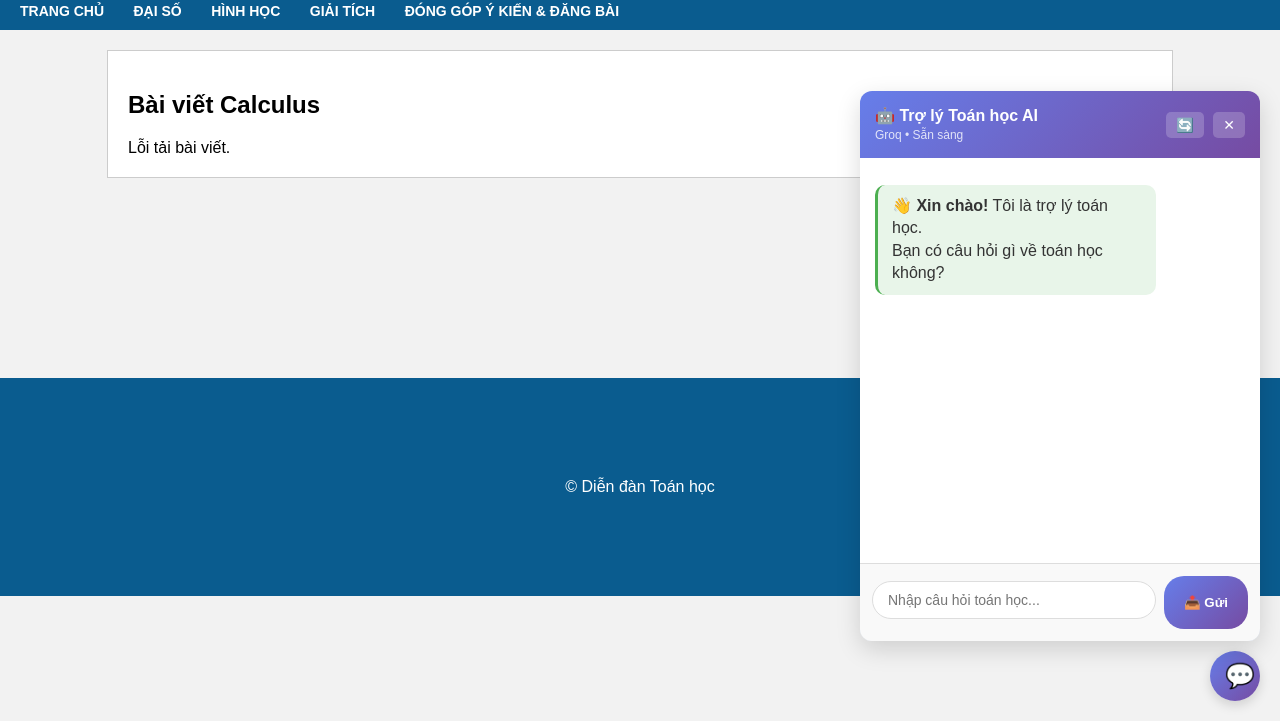
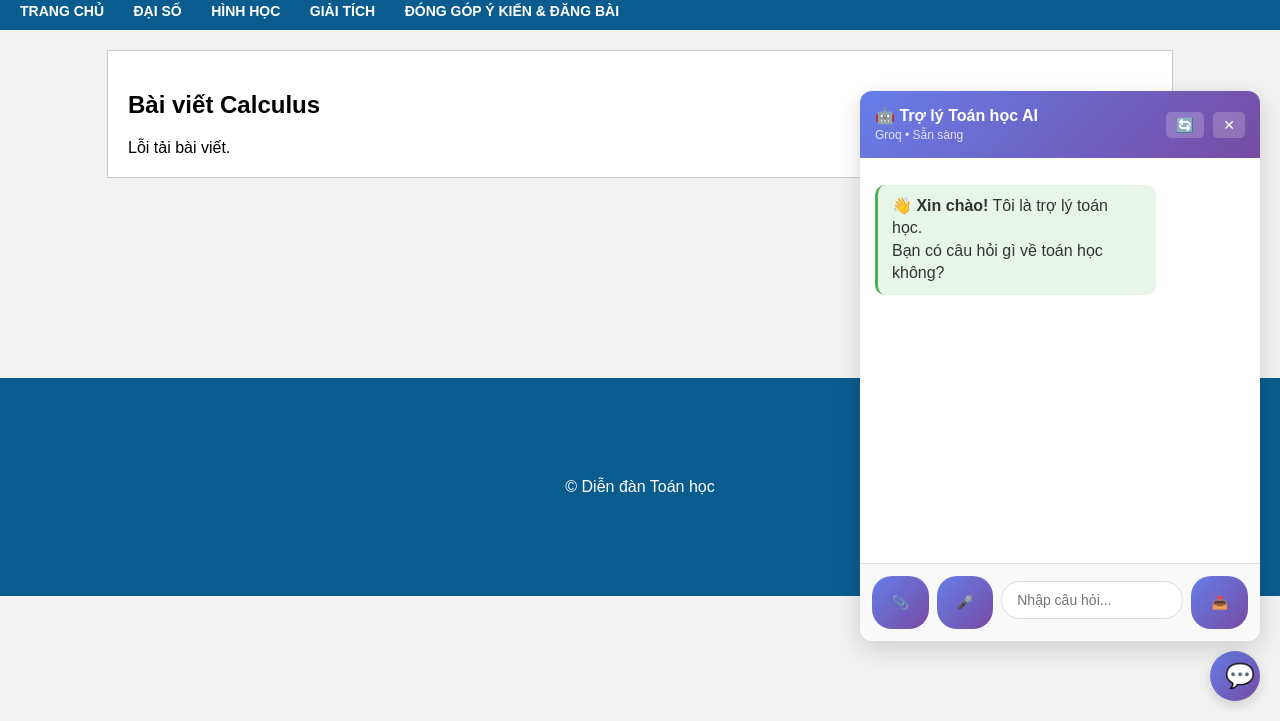
Before and after one commit to Danjervn/diendantoanhocV0.1, a plain HTML site: page calculus.html in a window 1280 px wide. Shown: the part 79-800 px from the top of the page. Drawn offline with nearby package versions, Linux system fonts and the light colour scheme; no server answers.

Commit message:
Enhance chatbot with file upload and voice input
Added file upload and voice recording features to the chatbot.

```diff
--- a/calculus.html
+++ b/calculus.html
@@ -64,14 +64,14 @@
   </div>
 
   <div class="chat-input-area">
-    <input
-      type="text"
-      id="chat-input"
-      placeholder="Nhập câu hỏi toán học..."
-      autocomplete="off"
-    />
-    <button id="send-btn">📤 Gửi</button>
-  </div>
+  <button id="attach-btn" title="Đính kèm file/ảnh">📎</button>
+  <input type="file" id="file-upload" accept="image/*,.docx,.txt" style="display: none;" />
+
+  <button id="voice-btn" title="Ghi âm giọng nói">🎤</button>
+
+  <input type="text" id="chat-input" placeholder="Nhập câu hỏi..." autocomplete="off" />
+  <button id="send-btn">📤</button>
+</div>
 </div>
 
 <!-- Button để mở/đóng chatbox -->
```
